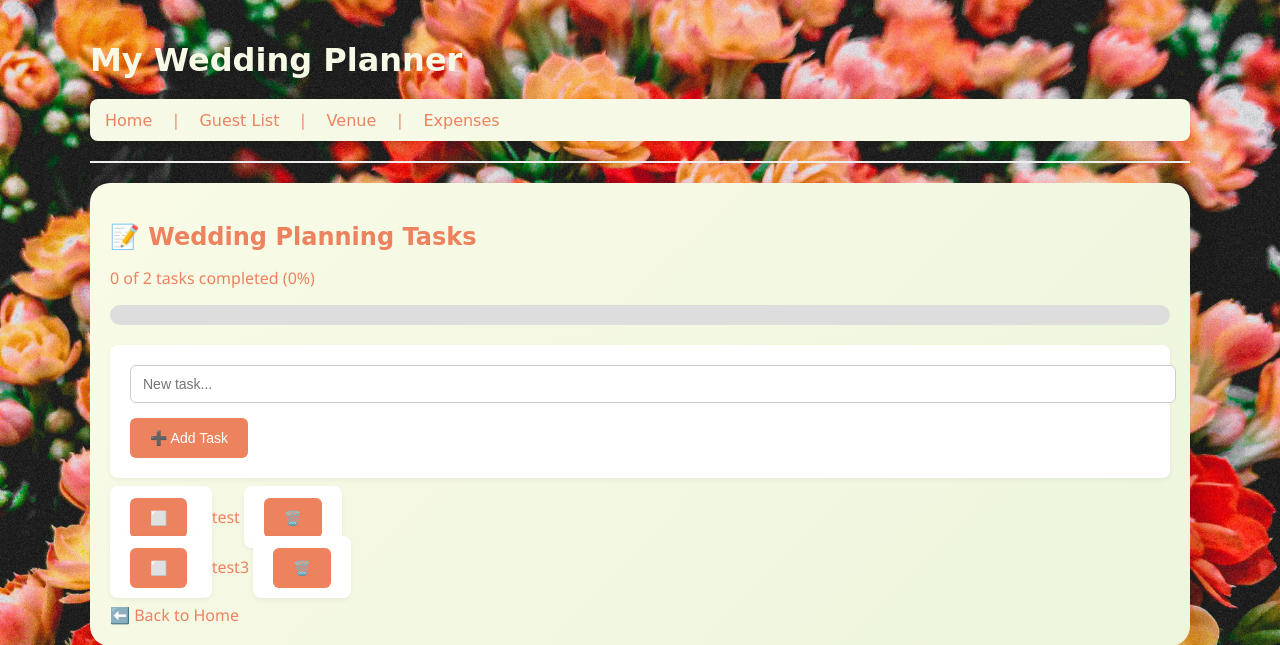
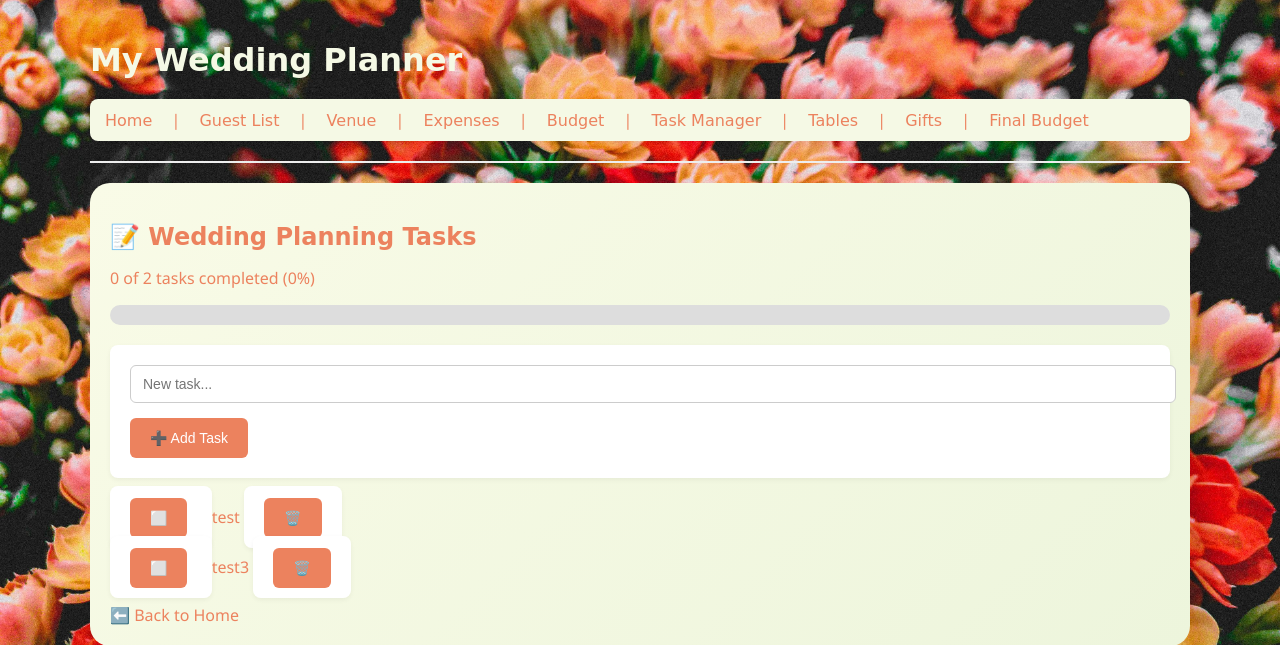
Before and after one commit to andratarau5/wedding-planner-web, a Flask app: page /tasks in a window 1280 px wide. Shown: the top 645 px of the page. Run offline with Flask 3, Linux system fonts and the light colour scheme; some web fonts are replaced.

Commit message:
CSS styling

```diff
--- a/static/style.css
+++ b/static/style.css
@@ -24,6 +24,16 @@ body {
     padding: 20px;
     box-shadow: 20px 8px 10px rgba(0,0,0,0.08);
     margin-bottom: 30px;
+}
+
+.task-done {
+    text-decoration: line-through;
+    color: gray;
+}
+
+.progress-bar {
+    background: #4caf50;
+    height: 100%;
 }
 
 h1 {
--- a/templates/layout.html
+++ b/templates/layout.html
@@ -18,7 +18,17 @@
             <a> </a>
             <a href="{{ url_for('venue') }}">Venue</a> |
             <a> </a>
-            <a href="{{ url_for('expenses') }}">Expenses</a>
+            <a href="{{ url_for('expenses') }}">Expenses</a> |
+            <a> </a>
+            <a href="{{ url_for('budget_overview') }}">Budget</a> |
+            <a> </a>
+            <a href="{{ url_for('tasks') }}">Task Manager</a> |
+            <a> </a>
+            <a href="{{ url_for('tables_view') }}">Tables</a> |
+            <a> </a>
+            <a href="{{ url_for('edit_gifts') }}">Gifts</a> |
+            <a> </a>
+            <a href="{{ url_for('budget_resolution') }}">Final Budget</a>
         </nav>
         <hr>
 
--- a/templates/tasks.html
+++ b/templates/tasks.html
@@ -8,7 +8,7 @@
     {% if total > 0 %}
         <p>{{ completed }} of {{ total }} tasks completed ({{ percent }}%)</p>
         <div style="background: #ddd; height: 20px; border-radius: 10px; overflow: hidden; margin-bottom: 20px;">
-            <div style="background: #4caf50; width: {{ percent }}%; height: 100%;"></div>
+            <div class="progress-bar" style="width: {{ percent }}%;"></div>
         </div>
     {% else %}
         <p>No tasks added yet.</p>
@@ -27,7 +27,7 @@
             <form action="{{ url_for('toggle_task', index=loop.index0) }}" method="post" style="display:inline;">
                 <button type="submit">{{ '✅' if task.completed else '⬜️' }}</button>
             </form>
-            <span style="{% if task.completed %}text-decoration: line-through; color: gray;{% endif %}">
+            <span class="{% if task.completed %}task-done{% endif %}">
                 {{ task.title }}
             </span>
             <form action="{{ url_for('delete_task', index=loop.index0) }}" method="post" style="display:inline;">
```
